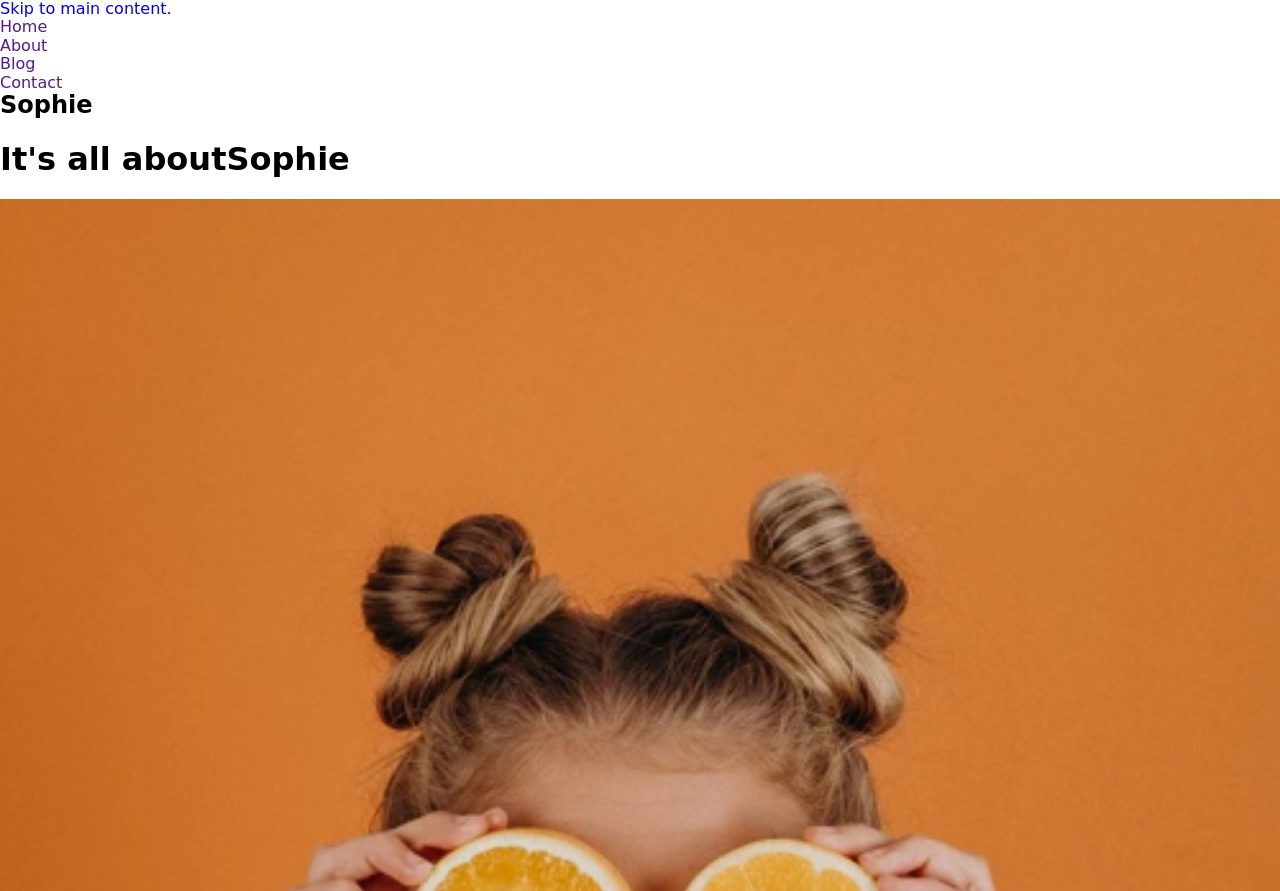
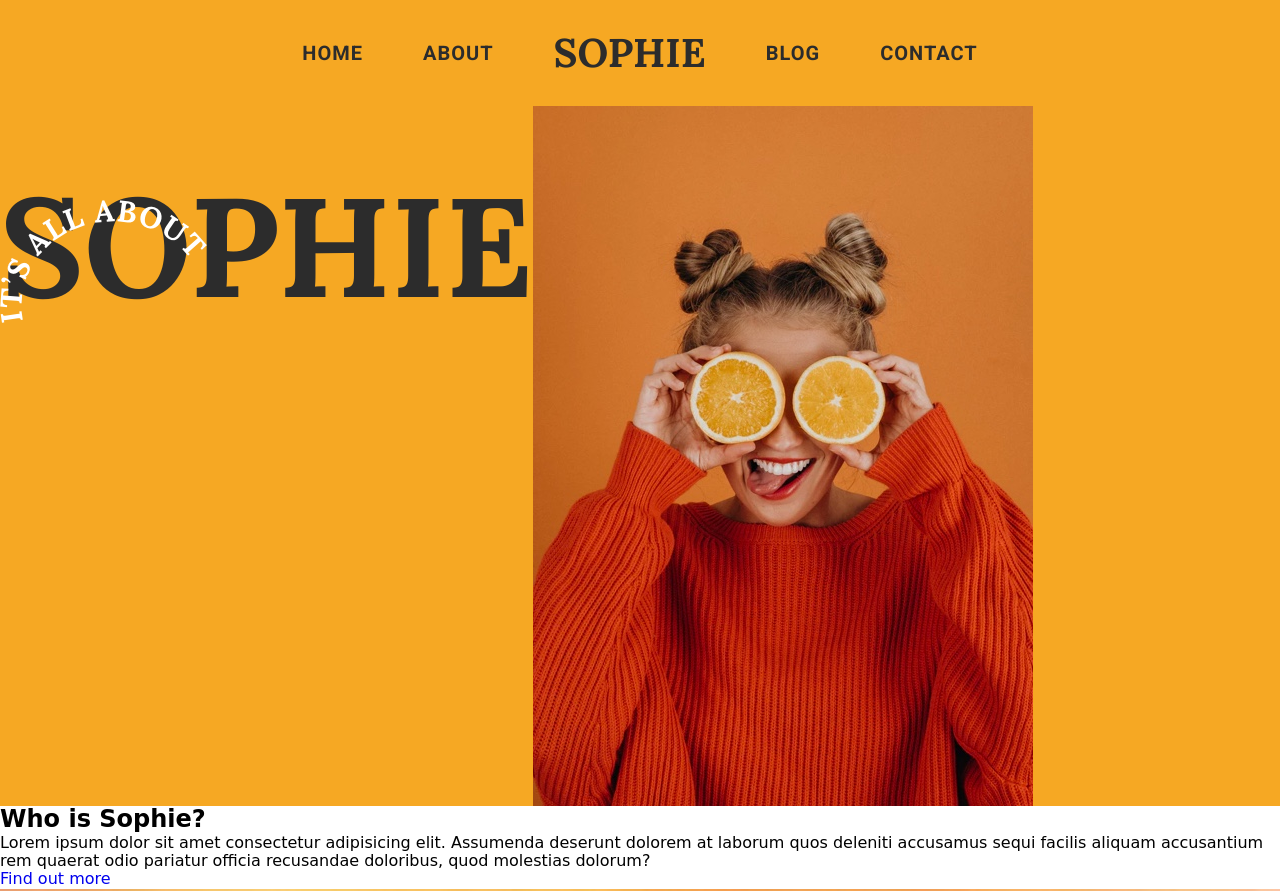
Before and after one commit to JonLyn/jonathanLynProjectTwo, a plain HTML site: page index.html in a window 1280 px wide. Shown: the top 891 px of the page. Drawn offline with Linux system fonts and the light colour scheme.

Commit message:
Completed nav and most of header :moyai:

```diff
--- a/index.html
+++ b/index.html
@@ -11,35 +11,38 @@
 
 <body>
     <!-- Skip to main content link for accessibility -->
-    <a href="#mainContent" class="skipLink">Skip to main content.</a>
+    <!-- <a href="#mainContent" class="skipLink">Skip to main content.</a> -->
 
-    <header>
-        <nav>
+    <header class="wrapper">
+        <nav class="horizNav">
             <div>
                 <ul>
-                    <li>
-                        <a href="">Home</a>
+                    <li class="home">
+                        <a href="#">Home</a>
+                    </li>
+                    <li class="about">
+                        <a href="#">About</a>
                     </li>
                     <li>
-                        <a href="">About</a>
+                        <span>Sophie</span>
                     </li>
-                    <li>
-                        <a href="">Blog</a>
+                    <li class="blog">
+                        <a href="#">Blog</a>
                     </li>
-                    <li>
-                        <a href="">Contact</a>
+                    <li class="contact">
+                        <a href="#">Contact</a>
                     </li>
                 </ul>
             </div>
         </nav>
 
-        <h2>Sophie</h2>
+        <div class="title">
+            <h1><span class="circleText"><img src="./assets/circle-text.png" alt="White text stating it's all about Sophie"></span>Sophie</h1>
+            <div>
+                <img src="./assets/home-image-1.jpg" alt="Sophie covering her eyes with two cut oranges">
+            </div>
+        </div>
 
-        <h1><span>It's all about</span>Sophie</h1>
-
-        <div>
-            <img src="./assets/home-image-1.jpg" alt="Sophie covering her eyes with two cut oranges">
-        </div>
     </header>
 
 
--- a/styles/sass/_footer.scss
+++ b/styles/sass/_footer.scss
@@ -2,6 +2,6 @@ footer {
     font-family: 'Lora', serif;
     background-color: black;
     color: white;
-
-
+    text-align: center;
+    @include robotoFont(4rem, $whiteShade);
 }
--- /dev/null
+++ b/styles/sass/_homePage.scss
@@ -0,0 +1,29 @@
+// See _nav.scss for menu styles
+
+//  HEADER SECTION
+header {
+    background-color: $orangeyYellow;
+}
+
+// .title {
+//     display: flex;
+// }
+
+.title {
+    display: flex;
+}
+
+header h1 {
+    font-family: 'Lora', serif;
+    font-size: 14rem;
+    color: $black;
+    font-weight: 800;
+    line-height: 92px;
+    letter-spacing: 0;
+    text-transform: uppercase;
+    position: relative;
+}
+
+.circleText {
+    position: absolute;
+}
--- a/styles/sass/_nav.scss
+++ b/styles/sass/_nav.scss
@@ -0,0 +1,26 @@
+.horizNav {
+    padding: 30px 0;
+}
+
+.horizNav ul {
+    display: flex;
+    justify-content: center;
+    align-items: center;
+    text-transform: uppercase;
+}
+
+.horizNav li {
+    margin: 0 30px;
+
+}
+
+.horizNav a {
+    text-decoration: none;
+    @include robotoFont(2rem, $black, 700, 29px, 1px);
+}
+
+.horizNav span {
+    font-family: 'Lora', serif;
+    font-size: 4rem;
+    color: $black;
+}
--- a/styles/sass/_typography.scss
+++ b/styles/sass/_typography.scss
@@ -10,10 +10,11 @@ body {
     font-size: 1.6rem;
 }
 
-@mixin robotoFont ($fontSize, $fontColour, $weight, $lineHeight, $letterSpacing) {
+@mixin robotoFont ($fontSize:1.6rem, $fontColour:$black, $weight:400, $lineHeight:32px, $letterSpacing:0) {
+    font-family: 'Roboto', sans-serif;
     font-size: $fontSize;
     color: $fontColour;
-    weight: $weight;
+    font-weight: $weight;
     line-height: $lineHeight;
     letter-spacing: $letterSpacing;
 }
--- a/styles/sass/styles.scss
+++ b/styles/sass/styles.scss
@@ -1,6 +1,8 @@
 @import 'setup';
 @import 'utils';
 @import 'typography';
+@import 'nav';
+@import 'homePage';
 @import 'footer';
 
 
@@ -20,6 +22,10 @@
 // Remove list styles
 li {
     list-style: none;
+}
+
+a {
+    text-decoration: none;
 }
 
 // Set default image widths
```
Also changed, not shown: styles/styles.css.
